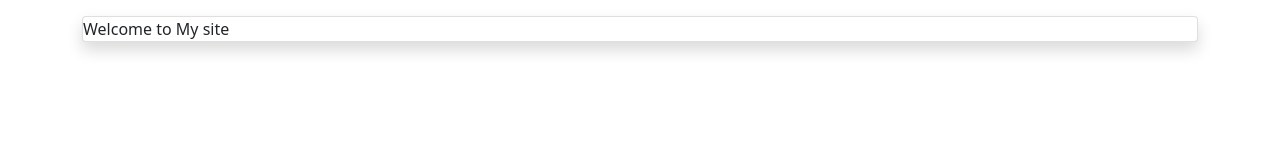
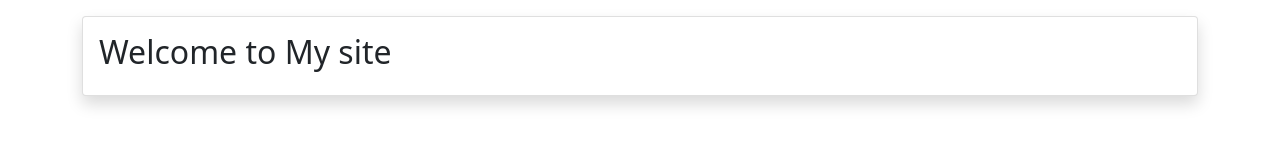
Before and after one commit to ChananthonTha/develop11, a plain HTML site: page index.html in a window 1280 px wide. Drawn offline with nearby package versions, Linux system fonts and the light colour scheme.

Commit message:
Update index.html

```diff
--- a/index.html
+++ b/index.html
@@ -9,7 +9,7 @@
   <body>
     <div class="container">
       <div class="card shadow mt-3">
-        <div class="card-body>
+        <div class="card-body">
           <h2>Welcome to My site</h2>
 
         </div>
```
